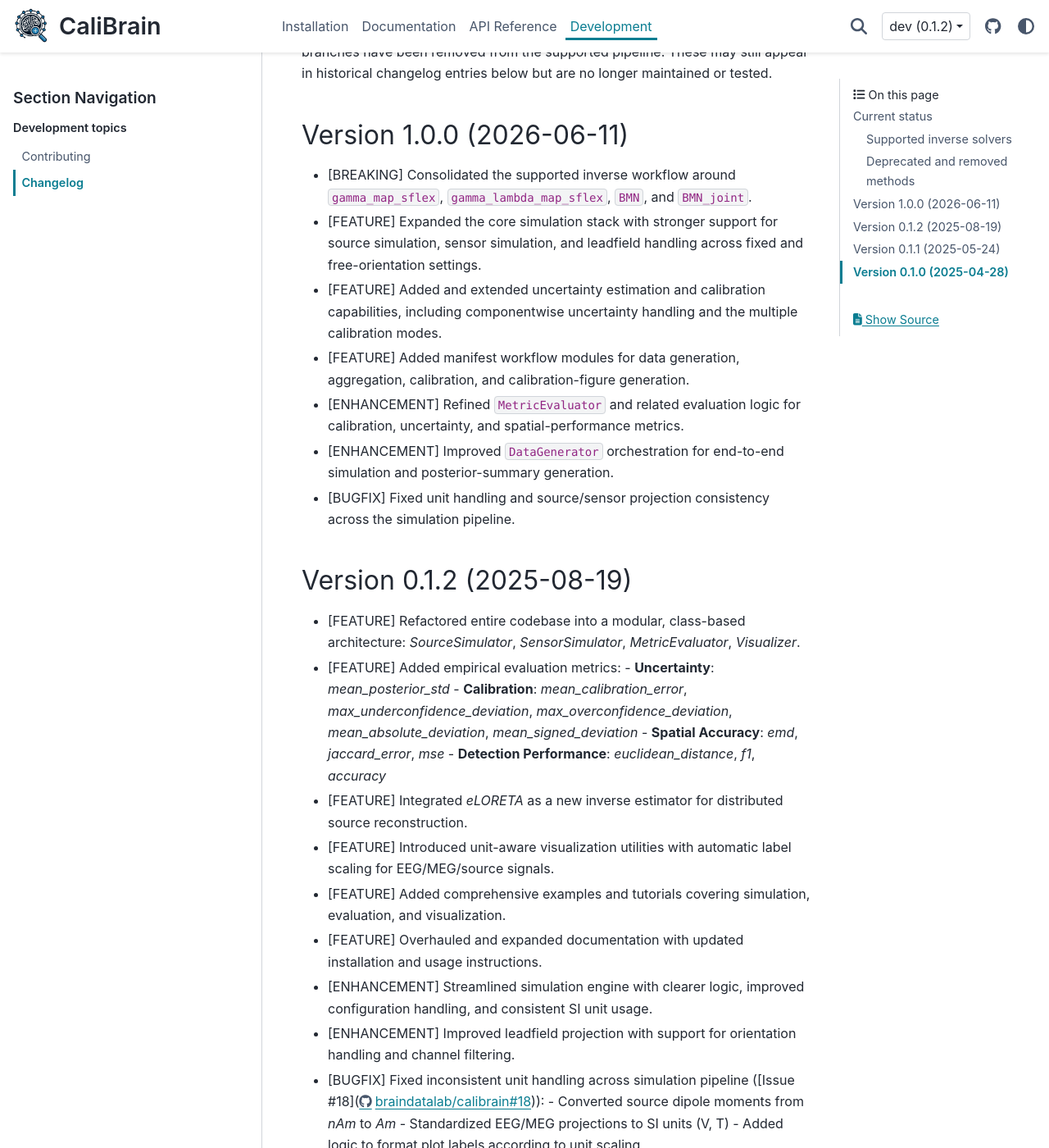
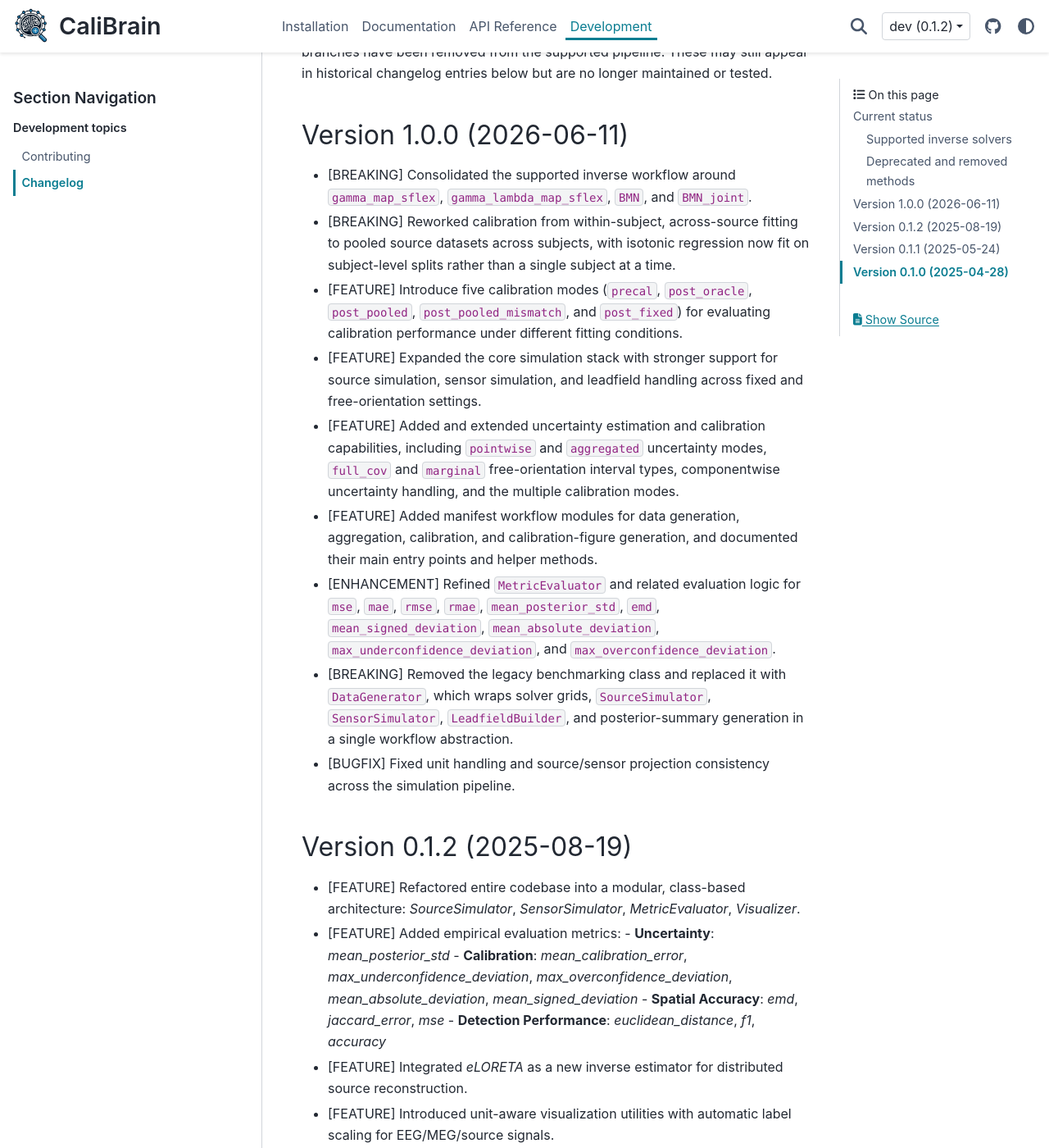
Before and after one commit to braindatalab/CaliBrain, a Sphinx documentation site: the page built from docs/source/development/changelog.rst, in a window 1280 px wide and 1400 px high, scrolled down 1096 px. Shown: the whole window at 82% size. Built offline with Sphinx 7.4.7 and the PyData theme 0.15.4, drawn with Linux system fonts in a browser that asks for light colours; pages that are not in the unit, such as notebooks, are missing from menus.

Commit message:
chore: update changelog for version 1.0.0 with new features, enhancements, and breaking changes
chore: update changelog for version 1.0.0 with additional breaking changes and new calibration modes

```diff
--- a/docs/source/development/changelog.rst
+++ b/docs/source/development/changelog.rst
@@ -43,22 +43,16 @@ in historical changelog entries below but are no longer maintained or tested.
 Version 1.0.0 (2026-06-11)
 --------------------------
 
-*   [BREAKING] Consolidated the supported inverse workflow around
-    ``gamma_map_sflex``, ``gamma_lambda_map_sflex``, ``BMN``, and
-    ``BMN_joint``.
-*   [FEATURE] Expanded the core simulation stack with stronger support for
-    source simulation, sensor simulation, and leadfield handling across fixed
-    and free-orientation settings.
-*   [FEATURE] Added and extended uncertainty estimation and calibration
-    capabilities, including componentwise uncertainty handling and the multiple calibration modes.
-*   [FEATURE] Added manifest workflow modules for data generation,
-    aggregation, calibration, and calibration-figure generation.
-*   [ENHANCEMENT] Refined ``MetricEvaluator`` and related evaluation logic for
-    calibration, uncertainty, and spatial-performance metrics.
-*   [ENHANCEMENT] Improved ``DataGenerator`` orchestration for end-to-end
-    simulation and posterior-summary generation.
-*   [BUGFIX] Fixed unit handling and source/sensor projection consistency
-    across the simulation pipeline.
+*   [BREAKING] Consolidated the supported inverse workflow around     ``gamma_map_sflex``, ``gamma_lambda_map_sflex``, ``BMN``, and ``BMN_joint``.
+*   [BREAKING] Reworked calibration from within-subject, across-source fitting to pooled source datasets across subjects, with isotonic regression now fit on subject-level splits rather than a single subject at a time.
+*   [FEATURE] Introduce five calibration modes (``precal``, ``post_oracle``, ``post_pooled``, ``post_pooled_mismatch``, and ``post_fixed``) for evaluating calibration performance under different fitting conditions.
+*   [FEATURE] Expanded the core simulation stack with stronger support for source simulation, sensor simulation, and leadfield handling across fixed and free-orientation settings.
+*   [FEATURE] Added and extended uncertainty estimation and calibration capabilities, including ``pointwise`` and ``aggregated`` uncertainty modes, ``full_cov`` and ``marginal`` free-orientation interval types, componentwise uncertainty handling, and the multiple calibration modes.
+*   [FEATURE] Added manifest workflow modules for data generation, aggregation, calibration, and calibration-figure generation, and documented their main entry points and helper methods.
+*   [ENHANCEMENT] Refined ``MetricEvaluator`` and related evaluation logic for ``mse``, ``mae``, ``rmse``, ``rmae``, ``mean_posterior_std``, ``emd``, ``mean_signed_deviation``, ``mean_absolute_deviation``, ``max_underconfidence_deviation``, and ``max_overconfidence_deviation``.
+*   [BREAKING] Removed the legacy benchmarking class and replaced it with ``DataGenerator``, which wraps solver grids, ``SourceSimulator``, ``SensorSimulator``, ``LeadfieldBuilder``, and posterior-summary generation in a single workflow abstraction.
+*   [BUGFIX] Fixed unit handling and source/sensor projection consistency across the simulation pipeline.
+
 
 
 Version 0.1.2 (2025-08-19)
```
